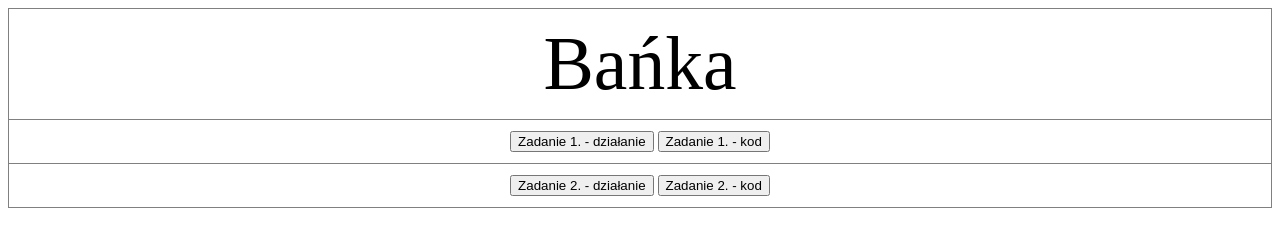
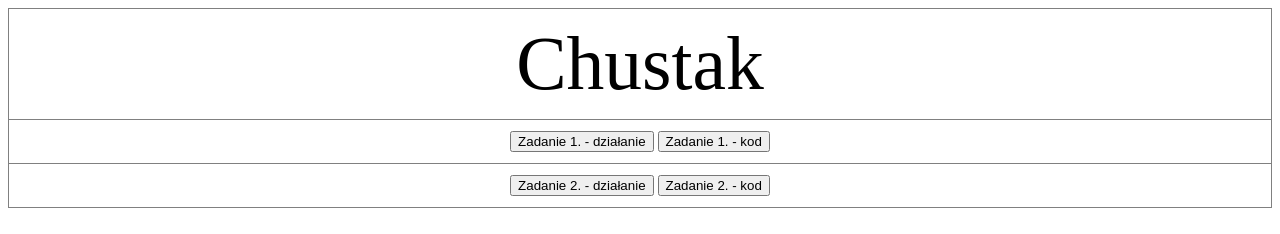
Before and after one commit to 12345maciek12345/Javascript, a plain HTML site: page index.html in a window 1280 px wide. Drawn offline with Linux system fonts and the light colour scheme.

Commit message:
Update index.html

```diff
--- a/index.html
+++ b/index.html
@@ -13,7 +13,7 @@ window.open("obraz.html","okienko","toolbar=no,directories=no,menubar=no,height=
 <table border="1" style="border-collapse: collapse; width: 100%; height: 200px;">
 <tbody>
 <tr style="height: 30px;">
-<td style="width: 100%; height: 30px; text-align: center; font-size: 2cm;"> Bańka </td>
+<td style="width: 100%; height: 30px; text-align: center; font-size: 2cm;"> Chustak </td>
 </tr>
 <tr style="height: 35px;">
 <td style="width: 100%; height: 35px; text-align: center;">
```
